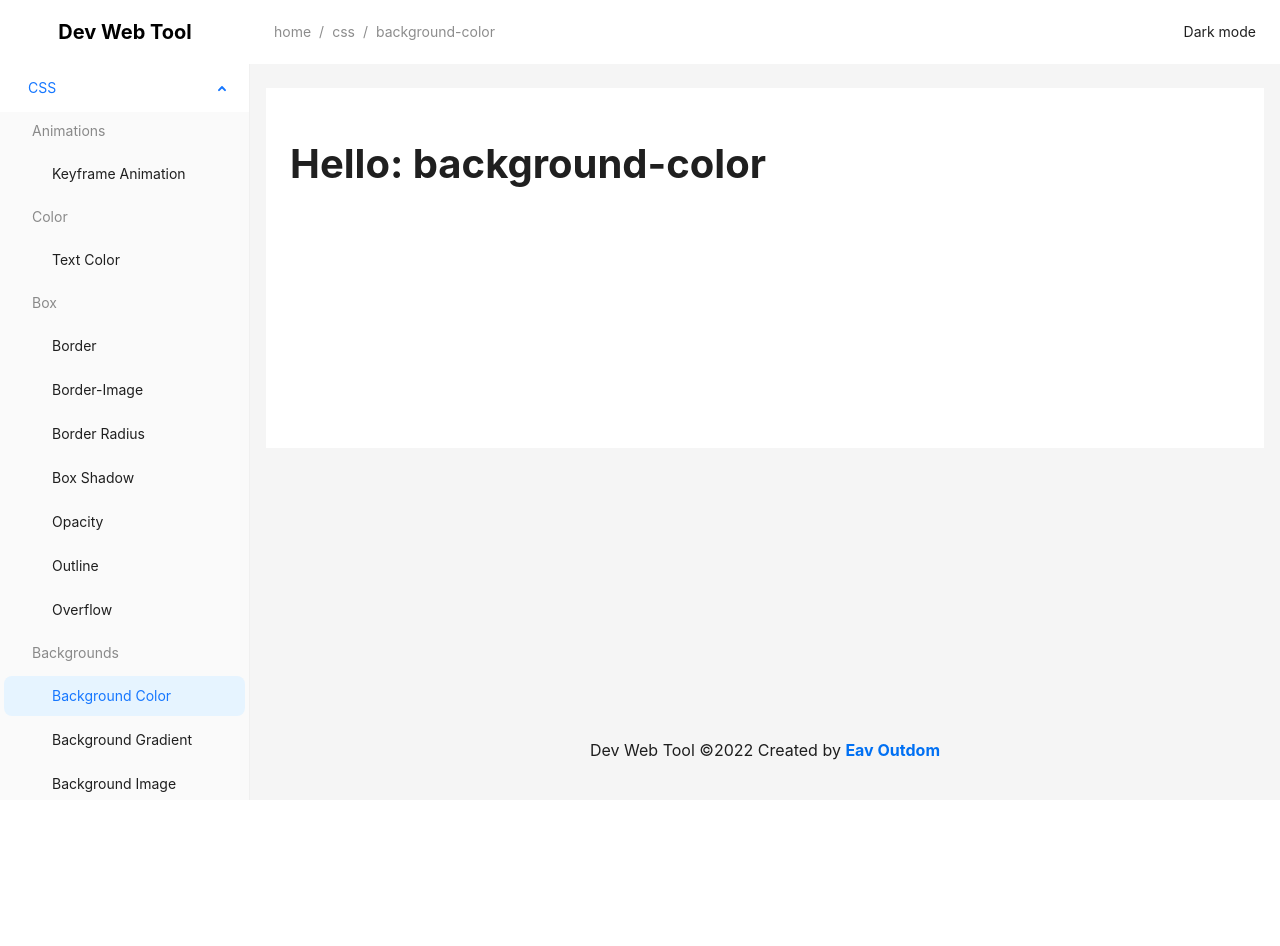
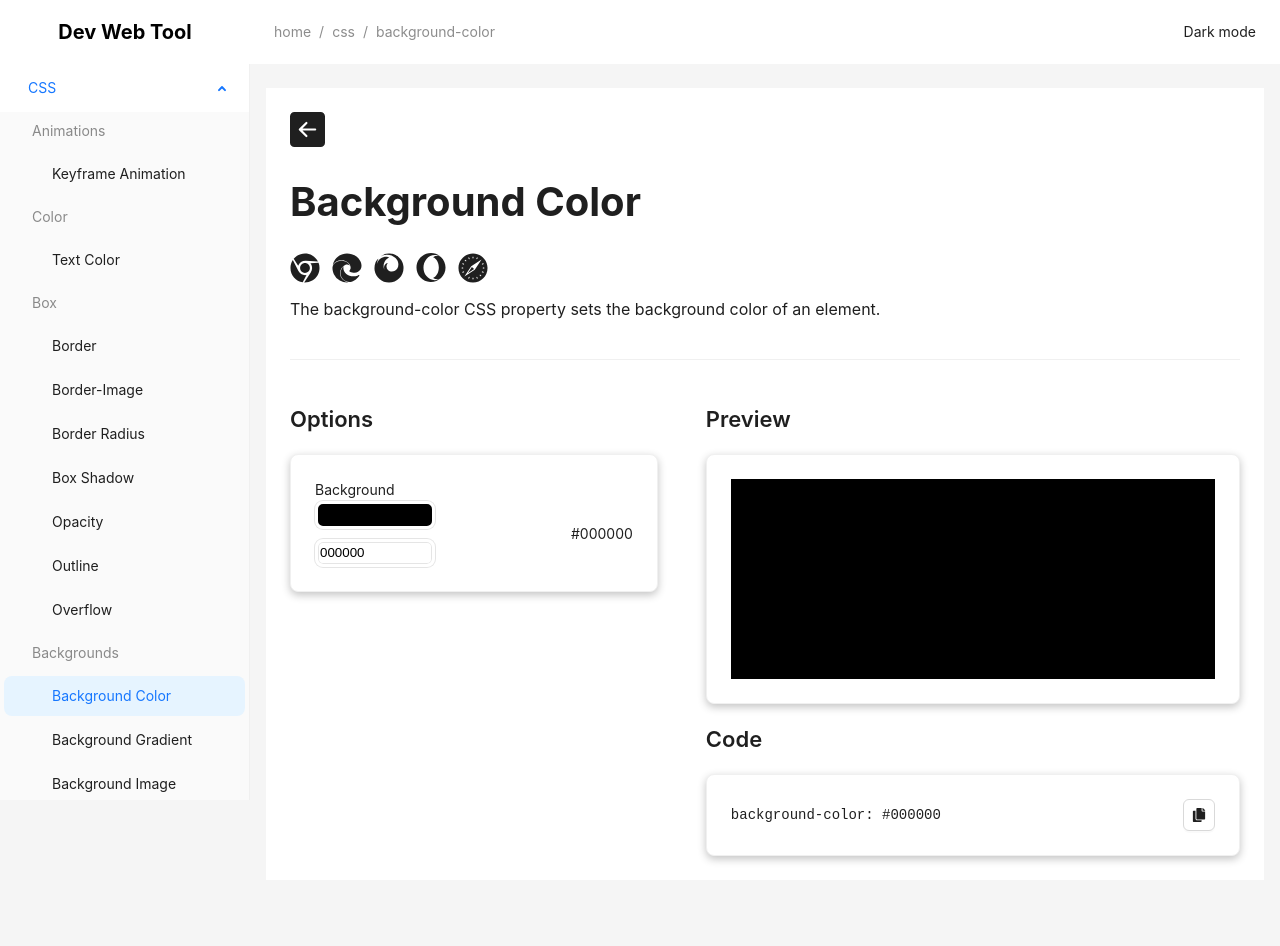
Before and after one commit to EavOutDom/dev-web-tool, a Next.js app: page /css/background-color in a window 1280 px wide. Shown: the top 946 px of the page. Before the commit the page ends 800 px from the top, so only its background shows below. Built offline with nearby package versions, Linux system fonts and the light colour scheme.

Commit message:
background color

```diff
--- /dev/null
+++ b/pages/css/background-color.js
@@ -0,0 +1,58 @@
+import { Button, Card } from "antd";
+import ContentLayout from "../../components/contentlayout/ContentLayout";
+import ColorPicker from "../../components/colorPicker/ColorPicker";
+import { useRef, useState } from "react";
+import { useCopy } from "../../lib/useCopy";
+import { FaCopy } from "react-icons/fa";
+
+const BackgroundColor = () => {
+  const [bc, setBc] = useState('#000000');
+  const [copy, setCopy] = useCopy();
+  const ref = useRef();
+  return (<section>
+    <ContentLayout back='/' name='Background Color'>
+      <ContentLayout.Paragraph>
+        <p>
+          {`The background-color CSS property sets the background color of an element.`}
+        </p>
+      </ContentLayout.Paragraph>
+      <ContentLayout.Options>
+        <div>
+          <p className="content_title">Options</p>
+          <Card>
+            <label htmlFor="color">Background</label>
+            <div id="color" className="items-center justify-between" style={{ gap: 10, width: '100%' }}>
+              <ColorPicker colorInput width={120} color={bc} onChange={e => setBc(e)} />
+              <span>{bc}</span>
+            </div>
+          </Card>
+        </div>
+      </ContentLayout.Options>
+      <ContentLayout.Preview>
+        <div>
+          <p className="content_title">Preview</p>
+          <Card>
+            <div
+              style={{
+                height: 200, width: '100%', backgroundColor: bc
+              }}
+            />
+          </Card>
+        </div>
+        <div>
+          <p className="content_title">Code</p>
+          <Card>
+            <div className="justify-between items-center">
+              <code ref={ref}>
+                background-color: {bc}
+              </code>
+              <Button onClick={() => setCopy(ref)} icon={<FaCopy />} />
+            </div>
+          </Card>
+        </div>
+      </ContentLayout.Preview>
+    </ContentLayout>
+  </section>);
+}
+
+export default BackgroundColor;
```
